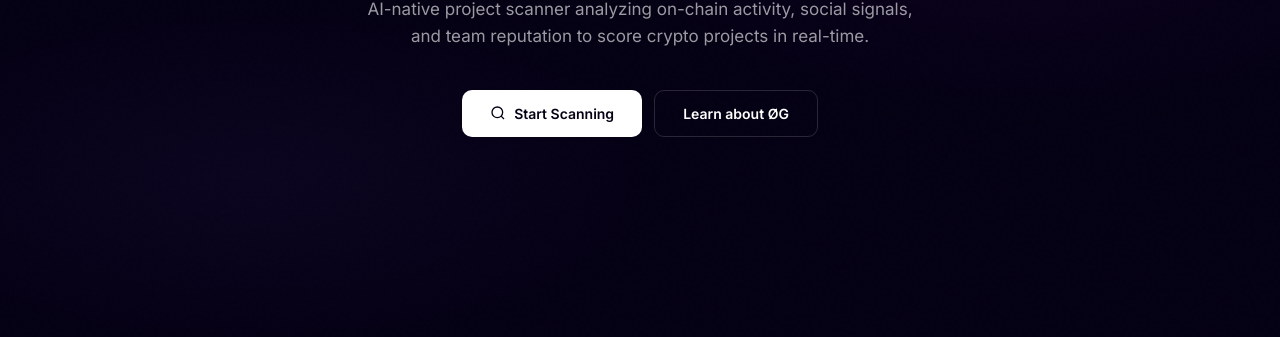
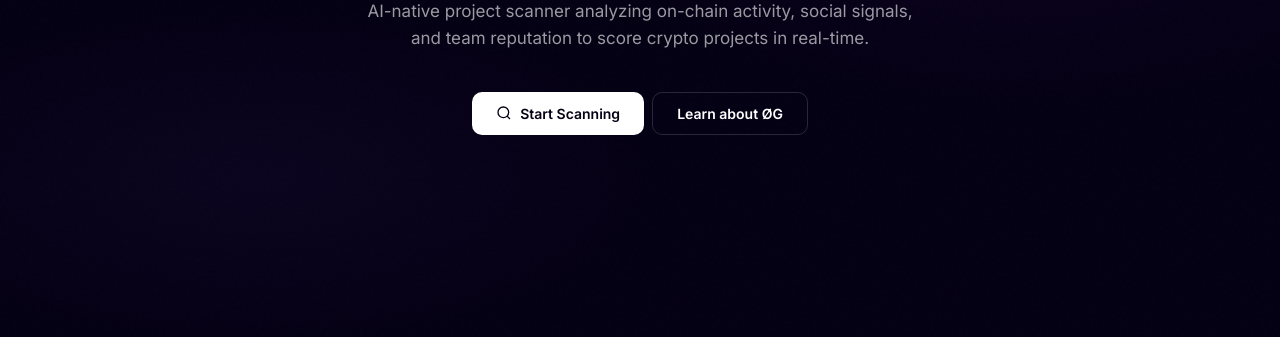
Before and after one commit to ryurea6/0g-scout, a website: page index.html in a window 1280 px wide. Shown: the part 463-800 px from the top of the page. Drawn offline with Linux system fonts and the light colour scheme.

Commit message:
Tighter button spacing in hero

```diff
--- a/index.html
+++ b/index.html
@@ -104,9 +104,9 @@
             color: var(--text-secondary); font-size: 17px; line-height: 1.6;
             max-width: 560px; margin: 0 auto 40px;
         }
-        .hero-buttons { display: flex; gap: 12px; justify-content: center; flex-wrap: wrap; }
+        .hero-buttons { display: flex; gap: 8px; justify-content: center; flex-wrap: wrap; }
         .btn {
-            padding: 14px 28px; border-radius: 10px; font-size: 14px;
+            padding: 12px 24px; border-radius: 10px; font-size: 14px;
             font-weight: 600; cursor: pointer; transition: all 0.2s;
             font-family: inherit; text-decoration: none; display: inline-flex;
             align-items: center; gap: 8px; border: none;
```
